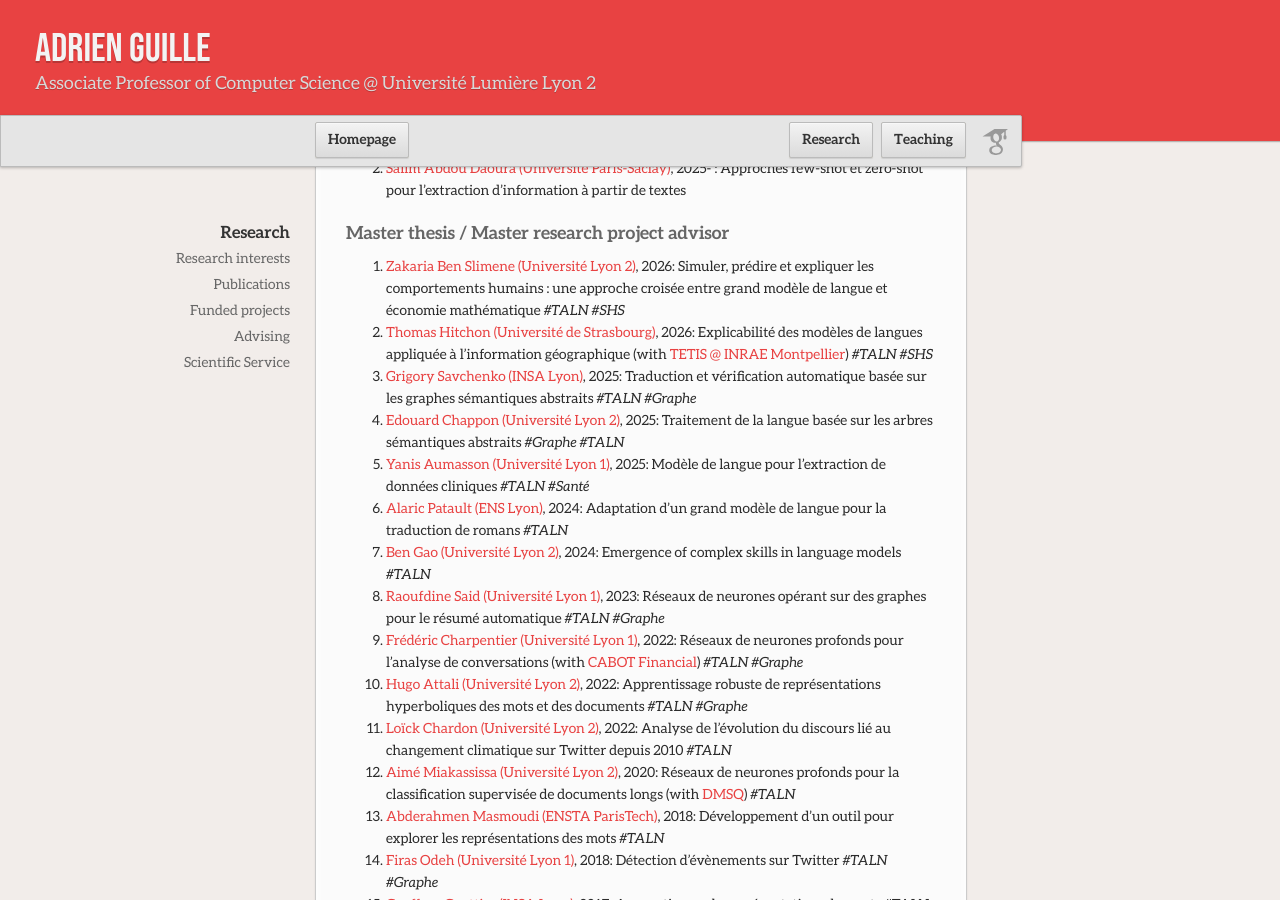
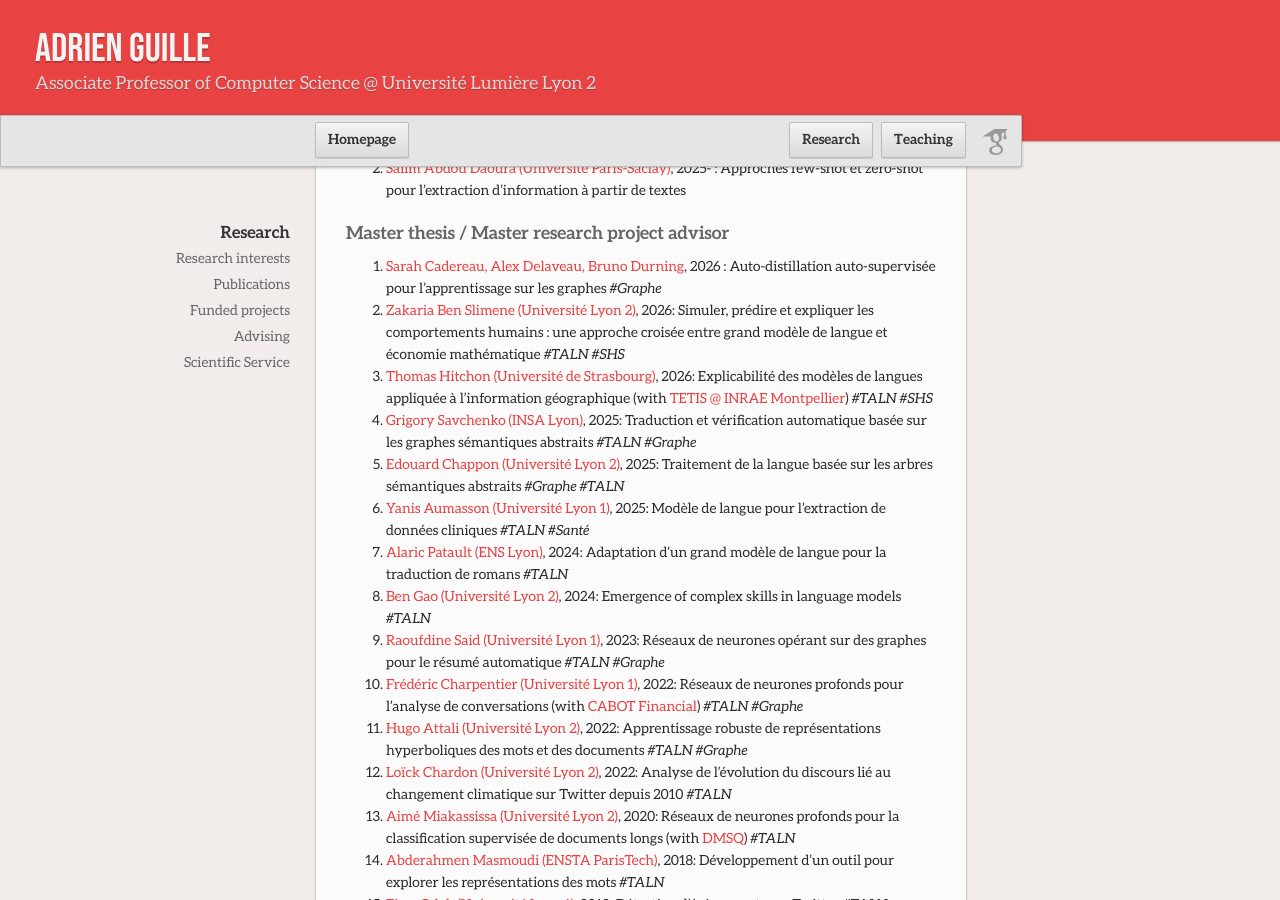
Before and after one commit to AdrienGuille/adrienguille.github.io, a Jekyll site: the page built from research.md, in a window 1280 px wide and 900 px high, scrolled down 1629 px. Built offline with Jekyll 4.4.1, drawn with Linux system fonts in a browser that asks for light colours; our own code applies the rules of GitHub Pages for plain Markdown files.

Commit message:
Update research.md

```diff
--- a/research.md
+++ b/research.md
@@ -48,6 +48,7 @@ intervention (with [CREATIS @ U Lyon 1](https://www.creatis.insa-lyon.fr/site7/f
 
 ### Master thesis / Master research project advisor
 
+- [Sarah Cadereau, Alex Delaveau, Bruno Durning](#), 2026 : Auto-distillation auto-supervisée pour l’apprentissage sur les graphes *#Graphe*
 - [Zakaria Ben Slimene (Université Lyon 2)](#), 2026: Simuler, prédire et expliquer les comportements humains : une approche croisée entre grand modèle de langue et économie mathématique *#TALN #SHS*
 - [Thomas Hitchon (Université de Strasbourg)](#), 2026: Explicabilité des modèles de langues appliquée à l’information géographique (with [TETIS @ INRAE Montpellier](https://umr-tetis.cirad.fr)) *#TALN #SHS*
 - [Grigory Savchenko (INSA Lyon)](#), 2025: Traduction et vérification automatique basée sur les graphes sémantiques abstraits *#TALN #Graphe*
```
